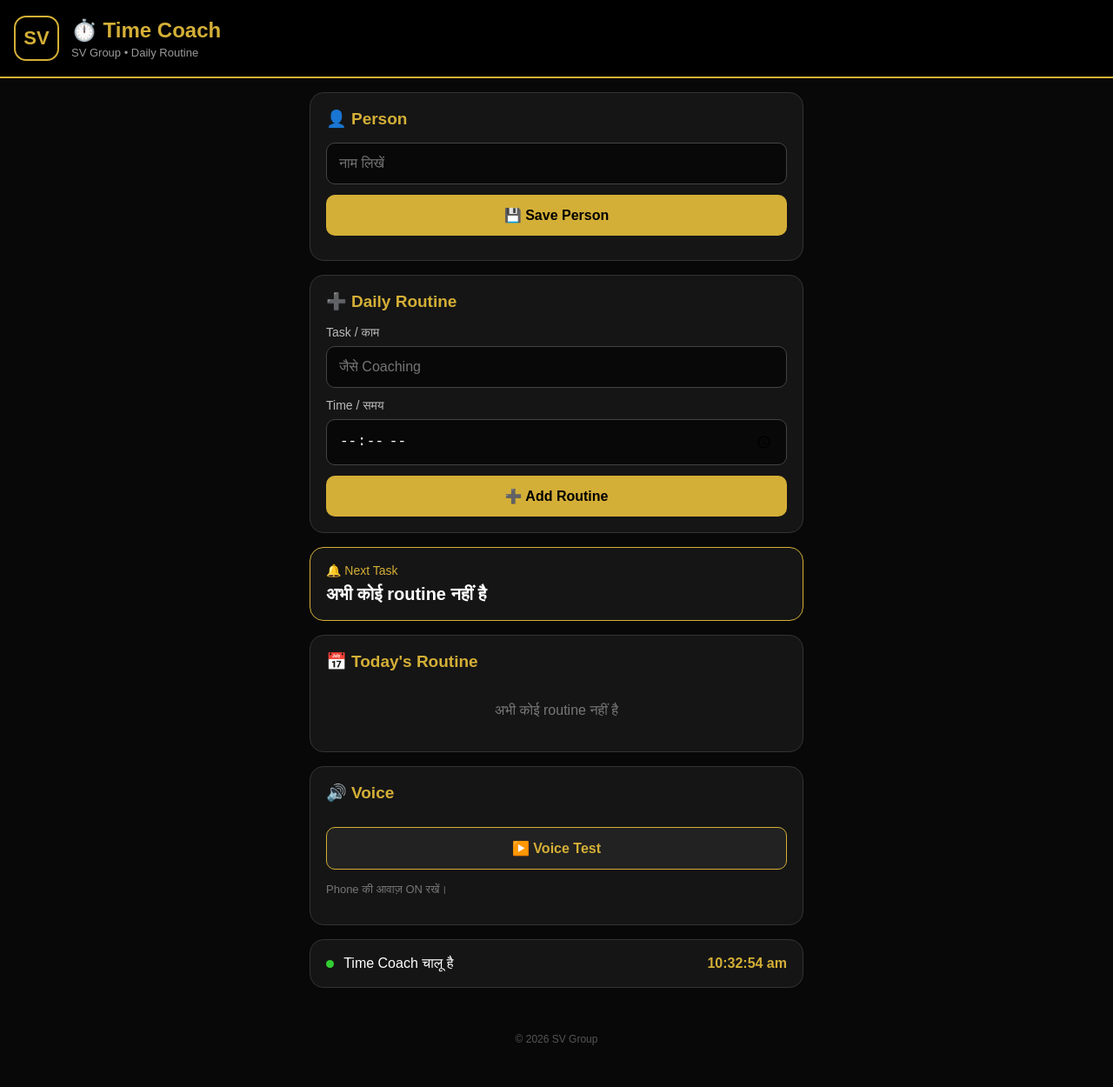
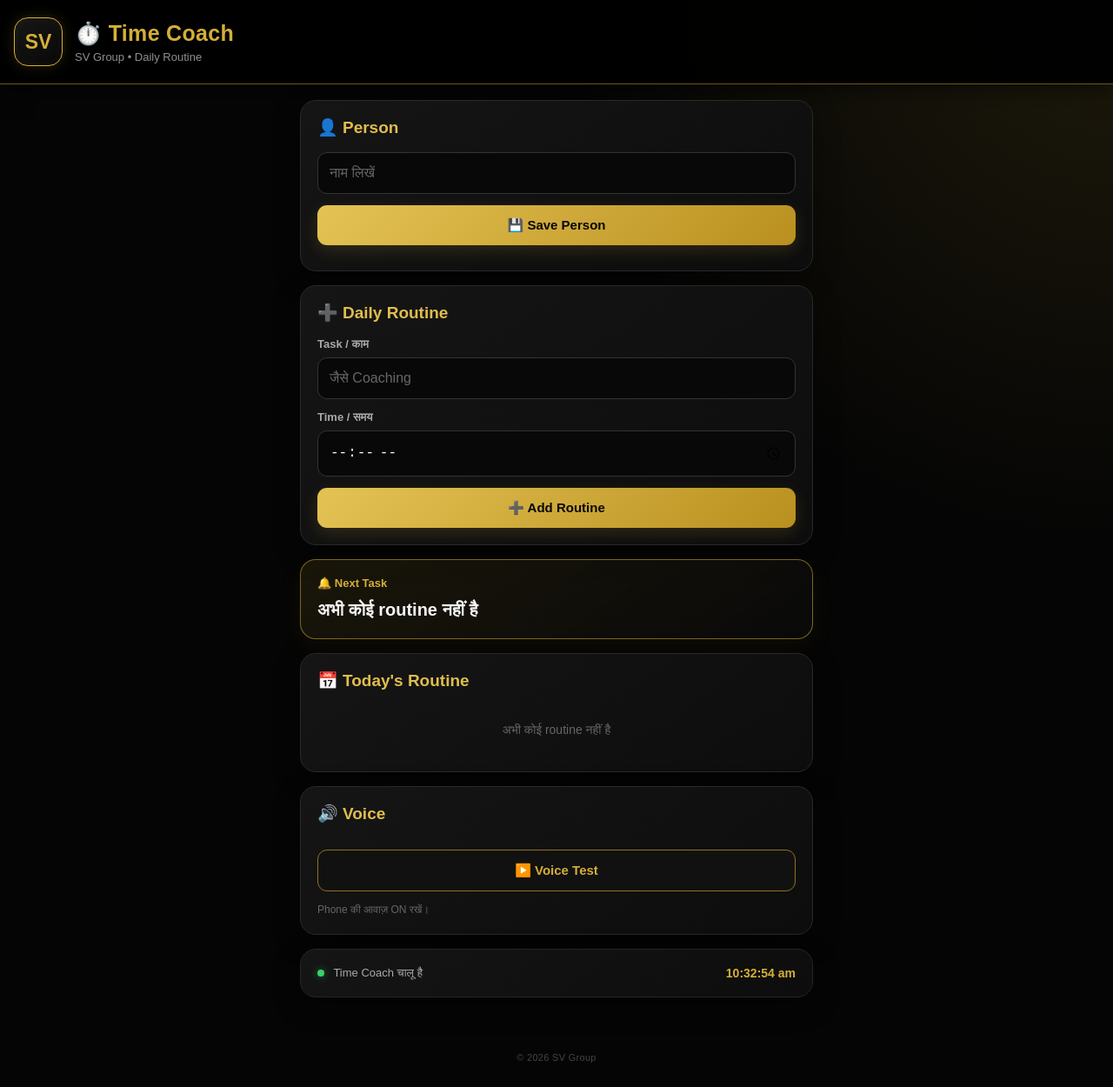
Before and after one commit to sv919599-lgtm/Time-coach-, a plain HTML site: page index.html in a window 1280 px wide. Shown: the whole page at 87% size. Before the commit the page ends 1222 px from the top, so only its background shows below. Drawn offline with Linux system fonts and the light colour scheme.

Commit message:
Update Style.css

```diff
--- a/Style.css
+++ b/Style.css
@@ -6,15 +6,18 @@ html,
 body {
   margin: 0;
   padding: 0;
+  min-height: 100%;
   font-family: Arial, sans-serif;
-  background: #080808;
-  color: #ffffff;
+  background: #050505;
+  color: #f5f5f5;
 }
 
 body {
   min-height: 100vh;
+  background:
+    radial-gradient(circle at top right, rgba(212, 175, 55, 0.12), transparent 35%),
+    #050505;
 }
-
 
 /* HEADER */
 
@@ -22,196 +25,273 @@ body {
   display: flex;
   align-items: center;
   gap: 14px;
-  padding: 18px 16px;
-  background: #000000;
-  border-bottom: 2px solid #d4af37;
+  padding: 20px 16px;
+  background: rgba(0, 0, 0, 0.95);
+  border-bottom: 1px solid rgba(212, 175, 55, 0.5);
+  box-shadow: 0 4px 25px rgba(0, 0, 0, 0.6);
 }
 
 .logo {
-  width: 52px;
-  height: 52px;
-  border: 2px solid #d4af37;
-  border-radius: 14px;
+  width: 56px;
+  height: 56px;
+  border-radius: 16px;
 
   display: flex;
   align-items: center;
   justify-content: center;
 
+  background: linear-gradient(145deg, #171717, #080808);
+  border: 1px solid #d4af37;
+
   color: #d4af37;
-  font-size: 22px;
-  font-weight: bold;
+  font-size: 23px;
+  font-weight: 800;
+
+  box-shadow:
+    0 0 15px rgba(212, 175, 55, 0.18),
+    inset 0 0 12px rgba(212, 175, 55, 0.05);
 }
 
 .header h1 {
-  margin: 0 0 4px;
+  margin: 0 0 5px;
   color: #d4af37;
-  font-size: 24px;
+  font-size: 25px;
+  letter-spacing: 0.3px;
 }
 
 .header p {
   margin: 0;
-  color: #999999;
+  color: #8f8f8f;
   font-size: 13px;
 }
-
 
 /* MAIN */
 
 .container {
   width: 100%;
-  max-width: 600px;
+  max-width: 620px;
   margin: auto;
-  padding: 16px;
+  padding: 18px 15px 25px;
 }
 
-
-/* CARD */
+/* CARDS */
 
 .card,
 .next-card,
 .status-card {
-  background: #151515;
-  border: 1px solid #333333;
-  border-radius: 16px;
-  padding: 18px;
+  background: linear-gradient(145deg, #151515, #0d0d0d);
+  border: 1px solid #292929;
+  border-radius: 18px;
+
+  padding: 19px;
   margin-bottom: 16px;
+
+  box-shadow:
+    0 10px 30px rgba(0, 0, 0, 0.35);
 }
 
 .card h2 {
-  margin: 0 0 16px;
-  color: #d4af37;
+  margin: 0 0 17px;
+  color: #e0bd4d;
   font-size: 19px;
+  font-weight: 700;
 }
-
 
 /* INPUT */
 
 label {
   display: block;
-  margin: 12px 0 7px;
-  color: #bbbbbb;
-  font-size: 14px;
+  margin: 13px 0 7px;
+
+  color: #a9a9a9;
+  font-size: 13px;
+  font-weight: 600;
 }
 
 input {
   width: 100%;
-  padding: 14px;
+
+  padding: 14px 13px;
 
   background: #080808;
-  color: #ffffff;
+  color: #fff;
 
-  border: 1px solid #444444;
-  border-radius: 10px;
+  border: 1px solid #333;
+  border-radius: 11px;
 
   font-size: 16px;
   outline: none;
+
+  transition: 0.2s;
+}
+
+input::placeholder {
+  color: #666;
 }
 
 input:focus {
   border-color: #d4af37;
+
+  box-shadow:
+    0 0 0 3px rgba(212, 175, 55, 0.08);
 }
-
 
 /* BUTTONS */
 
 button {
   width: 100%;
   padding: 14px;
-  margin-top: 12px;
 
-  border-radius: 10px;
-  font-size: 16px;
-  font-weight: bold;
+  margin-top: 13px;
+
+  border-radius: 11px;
+
+  font-size: 15px;
+  font-weight: 700;
 
   cursor: pointer;
+
+  transition: transform 0.15s, box-shadow 0.15s;
 }
 
-.gold-btn {
-  background: #d4af37;
-  color: #000000;
-  border: none;
+button:active {
+  transform: scale(0.98);
 }
 
-.dark-btn {
-  background: #222222;
-  color: #d4af37;
-  border: 1px solid #d4af37;
+/* GOLD BUTTON */
+
+.gold-btn {
+  background: linear-gradient(135deg, #e4c354, #b99020);
+
+  color: #080808;
+
+  border: none;
+
+  box-shadow:
+    0 6px 18px rgba(212, 175, 55, 0.16);
 }
 
-
-/* MESSAGE */
-
-.message {
-  color: #d4af37;
-  font-size: 14px;
-  margin: 10px 0 0;
+.gold-btn:hover {
+  box-shadow:
+    0 8px 24px rgba(212, 175, 55, 0.25);
 }
 
+/* DARK BUTTON */
+
+.dark-btn {
+  background: #111;
+
+  color: #d4af37;
+
+  border: 1px solid #8d7120;
+
+  box-shadow:
+    inset 0 0 12px rgba(212, 175, 55, 0.03);
+}
 
 /* NEXT TASK */
 
 .next-card {
-  border-color: #d4af37;
+  border: 1px solid rgba(212, 175, 55, 0.55);
+
+  background:
+    linear-gradient(
+      145deg,
+      rgba(212, 175, 55, 0.10),
+      rgba(10, 10, 10, 0.95)
+    );
+
+  box-shadow:
+    0 10px 30px rgba(212, 175, 55, 0.06);
 }
 
 .next-label {
   color: #d4af37;
-  font-size: 14px;
-  margin-bottom: 8px;
+  font-size: 13px;
+  font-weight: 700;
+
+  margin-bottom: 9px;
 }
 
 #nextTask {
   font-size: 20px;
-  font-weight: bold;
+  font-weight: 700;
+  line-height: 1.4;
 }
-
 
 /* ROUTINE */
 
 .routine {
   background: #090909;
-  border: 1px solid #333333;
-  border-radius: 12px;
+
+  border: 1px solid #292929;
+  border-radius: 13px;
+
   padding: 14px;
   margin-bottom: 10px;
+
+  box-shadow:
+    0 5px 15px rgba(0, 0, 0, 0.25);
 }
 
 .routine-row {
   display: flex;
   align-items: center;
   justify-content: space-between;
-  gap: 10px;
+
+  gap: 12px;
 }
 
 .routine-name {
-  font-size: 17px;
-  font-weight: bold;
+  font-size: 16px;
+  font-weight: 700;
+  color: #f1f1f1;
 }
 
 .routine-time {
   color: #d4af37;
-  font-size: 17px;
-  font-weight: bold;
+  font-size: 16px;
+  font-weight: 700;
+  white-space: nowrap;
 }
+
+/* DELETE */
 
 .delete-btn {
   width: auto;
-  margin-top: 10px;
-  padding: 8px 12px;
 
-  background: #2a1010;
-  color: #ff7777;
+  margin-top: 11px;
+  padding: 8px 13px;
 
-  border: 1px solid #662222;
+  background: #180b0b;
+
+  color: #e97878;
+
+  border: 1px solid #482020;
+
+  font-size: 12px;
+}
+
+/* MESSAGE */
+
+.message {
+  color: #d4af37;
   font-size: 13px;
+
+  margin: 10px 0 0;
 }
+
+/* EMPTY */
 
 .empty {
   padding: 20px 5px;
+
   text-align: center;
-  color: #777777;
+
+  color: #666;
+
+  font-size: 14px;
 }
-
 
 /* STATUS */
 
@@ -219,60 +299,94 @@ button {
   display: flex;
   align-items: center;
   justify-content: space-between;
+
+  border-color: #252525;
+
+  color: #aaa;
+
+  font-size: 13px;
 }
 
 .green-dot {
   display: inline-block;
 
-  width: 9px;
-  height: 9px;
+  width: 8px;
+  height: 8px;
 
   margin-right: 7px;
 
-  background: #32cd32;
+  background: #38d16a;
+
   border-radius: 50%;
+
+  box-shadow: 0 0 8px rgba(56, 209, 106, 0.5);
 }
 
 #currentTime {
   color: #d4af37;
+  font-size: 14px;
+  font-weight: 700;
 }
-
 
 /* HINT */
 
 .hint {
-  color: #777777;
-  font-size: 13px;
+  color: #666;
+
+  font-size: 12px;
+
   line-height: 1.5;
+
+  margin-bottom: 0;
 }
-
 
 /* FOOTER */
 
 footer {
-  padding: 20px;
+  padding: 22px 15px 28px;
+
   text-align: center;
-  color: #555555;
-  font-size: 12px;
+
+  color: #444;
+
+  font-size: 11px;
+
+  letter-spacing: 0.3px;
 }
-
 
 /* MOBILE */
 
 @media (max-width: 400px) {
+
+  .header {
+    padding: 17px 13px;
+  }
+
+  .logo {
+    width: 51px;
+    height: 51px;
+  }
 
   .header h1 {
     font-size: 21px;
   }
 
   .container {
-    padding: 12px;
+    padding: 14px 11px 22px;
   }
 
   .card,
   .next-card,
   .status-card {
-    padding: 15px;
+    padding: 16px;
+    border-radius: 16px;
   }
 
+  #nextTask {
+    font-size: 18px;
   }
+
+  .routine-row {
+    align-items: flex-start;
+  }
+}
```
